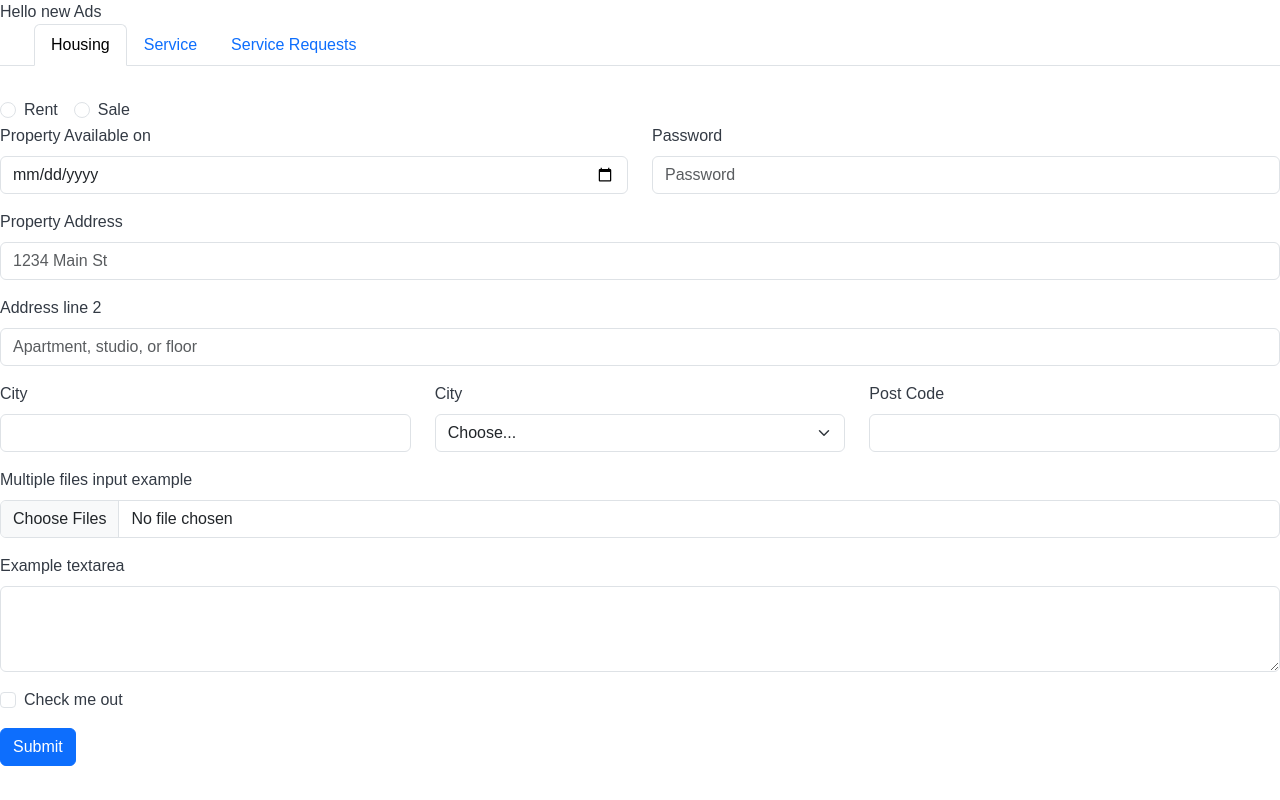
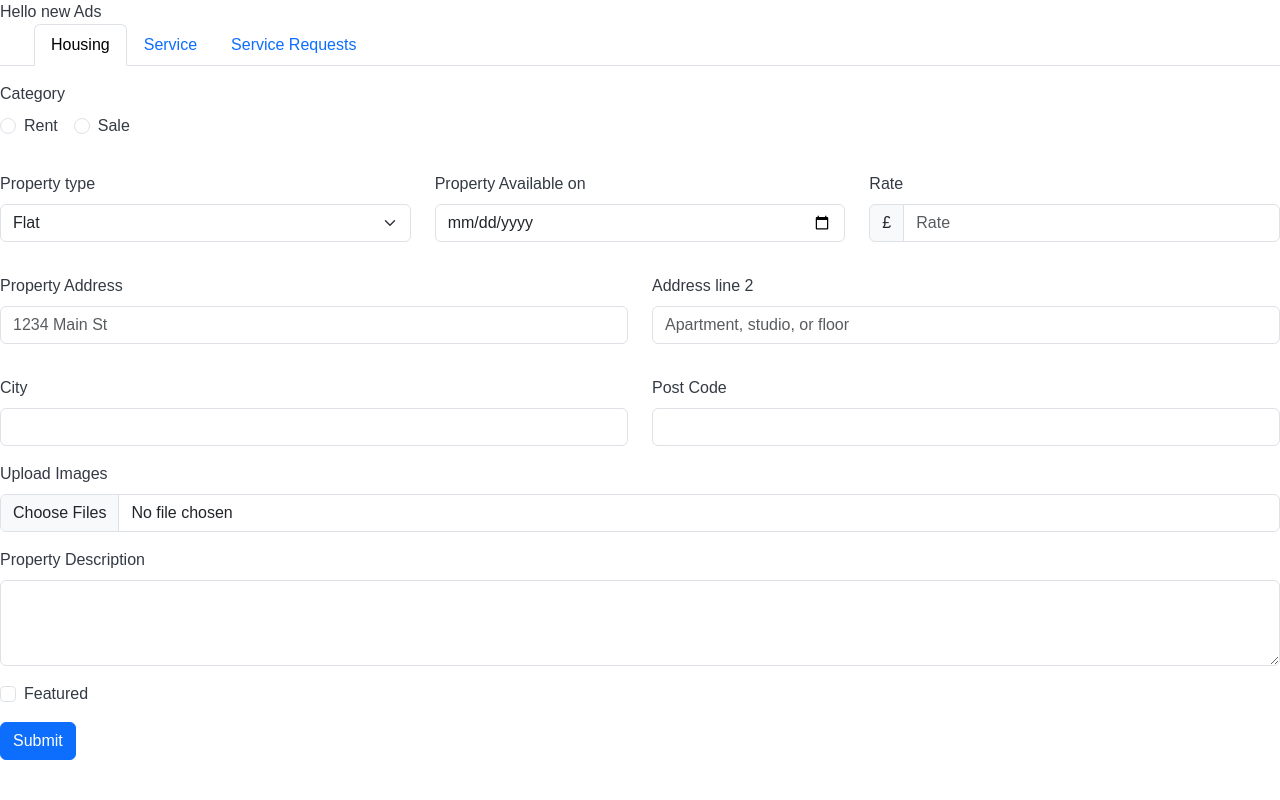
Before and after one commit to anh-8922/SETTLERS-HUB, a React (Create React App) app in the folder client/: page /addnewad in a window 1280 px wide. Both pictures are taken after a click on the tab "Housing". Built offline with nearby package versions, Linux system fonts and the light colour scheme; a web font is replaced by a local one.

Commit message:
housing form

```diff
--- /dev/null
+++ b/client/src/Components/AddNewPropertyAds.js
@@ -0,0 +1,194 @@
+
+import Button from 'react-bootstrap/Button';
+import Col from 'react-bootstrap/Col';
+import Form from 'react-bootstrap/Form';
+import Row from 'react-bootstrap/Row';
+import InputGroup from 'react-bootstrap/InputGroup';
+import { useState, useEffect } from 'react';
+
+
+export default function NewProperty() {
+  const [category, setCategory] = useState('')
+  const [propertyType, setPropertyType] = useState('Flat')
+  const [availableOn, setAvailableOn] = useState ('')
+  const [rate, setRate] = useState('')
+  const [addressline1, setAddressline1] = useState('')
+  const [addressline2, setAddressline2] = useState('')
+  const [city, setCity] = useState ('')
+  const [ postCode, setPostCode] = useState ('')
+  const [selectedImages, setSelectedImages] = useState([])
+
+  const handleCategoryChange = (event) => {
+    setCategory(event.target.value)
+    console.log("category:", category)
+  }
+
+  const handlePropertyType = (e) => {
+    setPropertyType(e.target.value)
+    console.log("property type:", propertyType)
+  }
+
+  const handleDateChange = (e) => {
+    setAvailableOn(e.target.value)
+    console.log('Available on:', availableOn)
+  }
+
+  const handleImageChange = (e) => {
+    e.preventDefault()
+    const files = Array.from(e.target.files);
+    setSelectedImages( ...files, selectedImages);
+    console.log("file:", files)
+
+  };
+  console.log("Images:", selectedImages)
+  console.log("Rate:", rate)
+  console.log("Address line  one:", addressline1)
+  console.log("Address line  one:", addressline2)
+  console.log("City:", city)
+  console.log("Post Code:", postCode)
+
+
+
+  useEffect(() => {
+    console.log('category:', category)
+    console.log('property type:', propertyType)
+    console.log('Available on:', availableOn)
+    console.log('Rate:', rate)
+    console.log("Address line  one:", addressline1)
+    console.log("Address line  one:", addressline2)
+    console.log("City:", city)
+    console.log("Post Code:", postCode)
+    console.log("Images:",selectedImages)
+  }, [category, propertyType, availableOn, rate, addressline1, city, postCode]);
+
+
+  return (
+    <Form>
+         <Row className="mb-3">
+         <Form.Label>Category</Form.Label>
+         <div key={`inline-radio`} className="mb-3">
+
+         <Form.Check
+            inline
+            label="Rent"
+            name="group1"
+            type="radio"
+            id="rent"
+            value="Rent"
+            checked={category === 'Rent'}
+            onChange={handleCategoryChange}
+          />
+
+            <Form.Check
+            inline
+            label="Sale"
+            name="group1"
+            type="radio"
+            id="sale"
+            value="Sale"
+            checked={category === 'Sale'}
+            onChange={handleCategoryChange}
+          />
+         </div>
+         </Row>
+         <Row className="mb-3">
+         <Form.Group as={Col} controlId="formGridPropertyType">
+         <Form.Label>Property type</Form.Label>
+          <Form.Select value={propertyType}
+                       onChange={handlePropertyType}>
+            {/* <option >Select...</option> */}
+            <option value="Flat">Flat</option>
+            <option value="2-Level Flat">2-Level Flat</option>
+            <option value="Studio Flats">Studio Flats</option>
+            <option value="Converted Flat">Converted Flat</option>
+            <option value="Detached House">Detached House</option>
+            <option value="Semi-detached House">Semi-detached House</option>
+            <option value="Terraced House">Terraced House</option>
+            <option value="End of Terrace House">End of Terrace House</option>
+
+          </Form.Select>
+         </Form.Group>
+
+         <Form.Group as={Col} controlId="formGridAvailableOn">
+          <Form.Label>Property Available on</Form.Label>
+          <Form.Control type="date"
+                        placeholder="Property Available on"
+                        value={availableOn}
+                        onChange={handleDateChange}/>
+        </Form.Group>
+
+        <Form.Group as={Col} controlId="formGridEmail">
+        <Form.Label>Rate</Form.Label>
+        <InputGroup className="mb-3" as={Col} >
+          <InputGroup.Text>£</InputGroup.Text>
+          <Form.Control type="text"
+                        placeholder="Rate"
+                        value={rate}
+                        onChange={(e) => setRate (e.target.value)} />
+
+
+          </InputGroup>
+          </Form.Group>
+
+         </Row>
+
+
+         <Row className="mb-3">
+      <Form.Group as={Col} className="mb-3" controlId="formGridAddress1">
+        <Form.Label>Property Address</Form.Label>
+        <Form.Control placeholder="1234 Main St"
+                      value={addressline1}
+                      onChange={(e) => setAddressline1(e.target.value)}/>
+      </Form.Group>
+
+      <Form.Group as={Col} className="mb-3" controlId="formGridAddress2">
+        <Form.Label>Address line 2</Form.Label>
+        <Form.Control placeholder="Apartment, studio, or floor"
+                      value={addressline2}
+                      onChange={(e) => setAddressline2(e.target.value)}/>
+      </Form.Group>
+      </Row>
+
+      <Row className="mb-3">
+        <Form.Group as={Col} controlId="formGridCity">
+          <Form.Label>City</Form.Label>
+          <Form.Control value={city}
+                      onChange={(e) => setCity(e.target.value)}/>
+        </Form.Group>
+
+        {/* <Form.Group as={Col} controlId="formGridState">
+          <Form.Label>City</Form.Label>
+          <Form.Select defaultValue="Choose...">
+            <option>Choose...</option>
+            <option>...</option>
+          </Form.Select>
+        </Form.Group> */}
+
+        <Form.Group as={Col} controlId="formGridZip">
+          <Form.Label>Post Code</Form.Label>
+          <Form.Control  value={postCode}
+                         onChange={(e) => setPostCode(e.target.value)} />
+        </Form.Group>
+      </Row>
+      <Form.Group controlId="formFileMultiple" className="mb-3">
+        <Form.Label>Upload Images</Form.Label>
+        <Form.Control type="file"
+                      multiple
+                      onChange={handleImageChange} />
+      </Form.Group>
+
+      <Form.Group className="mb-3" controlId="exampleForm.ControlTextarea1">
+        <Form.Label>Property Description</Form.Label>
+        <Form.Control as="textarea" rows={3} />
+      </Form.Group>
+
+      <Form.Group className="mb-3" id="formGridCheckbox">
+        <Form.Check type="checkbox" label="Featured" />
+      </Form.Group>
+
+      <Button variant="primary" type="submit">
+        Submit
+      </Button>
+    </Form>
+  );
+}
--- a/client/src/Components/City.js
+++ /dev/null
@@ -1,88 +0,0 @@
-
-import Button from 'react-bootstrap/Button';
-import Col from 'react-bootstrap/Col';
-import Form from 'react-bootstrap/Form';
-import Row from 'react-bootstrap/Row';
-
-function City() {
-  return (
-    <Form>
-         <Row className="mb-3"></Row>
-            <Form.Check
-            inline
-            label="Rent"
-            name="group1"
-            type="radio"
-            id={`inline-radio-1`}
-          />
-            <Form.Check
-            inline
-            label="Sale"
-            name="group1"
-            type="radio"
-            id={`inline-radio-2`}
-          />
-
-      <Row className="mb-3">
-        <Form.Group as={Col} controlId="formGridEmail">
-          <Form.Label>Property Available on</Form.Label>
-          <Form.Control type="date" placeholder="Property Available on" />
-        </Form.Group>
-
-        <Form.Group as={Col} controlId="formGridPassword">
-          <Form.Label>Password</Form.Label>
-          <Form.Control type="password" placeholder="Password" />
-        </Form.Group>
-      </Row>
-
-      <Form.Group className="mb-3" controlId="formGridAddress1">
-        <Form.Label>Property Address</Form.Label>
-        <Form.Control placeholder="1234 Main St" />
-      </Form.Group>
-
-      <Form.Group className="mb-3" controlId="formGridAddress2">
-        <Form.Label>Address line 2</Form.Label>
-        <Form.Control placeholder="Apartment, studio, or floor" />
-      </Form.Group>
-
-      <Row className="mb-3">
-        <Form.Group as={Col} controlId="formGridCity">
-          <Form.Label>City</Form.Label>
-          <Form.Control />
-        </Form.Group>
-
-        <Form.Group as={Col} controlId="formGridState">
-          <Form.Label>City</Form.Label>
-          <Form.Select defaultValue="Choose...">
-            <option>Choose...</option>
-            <option>...</option>
-          </Form.Select>
-        </Form.Group>
-
-        <Form.Group as={Col} controlId="formGridZip">
-          <Form.Label>Post Code</Form.Label>
-          <Form.Control />
-        </Form.Group>
-      </Row>
-      <Form.Group controlId="formFileMultiple" className="mb-3">
-        <Form.Label>Multiple files input example</Form.Label>
-        <Form.Control type="file" multiple />
-      </Form.Group>
-
-      <Form.Group className="mb-3" controlId="exampleForm.ControlTextarea1">
-        <Form.Label>Example textarea</Form.Label>
-        <Form.Control as="textarea" rows={3} />
-      </Form.Group>
-
-      <Form.Group className="mb-3" id="formGridCheckbox">
-        <Form.Check type="checkbox" label="Check me out" />
-      </Form.Group>
-
-      <Button variant="primary" type="submit">
-        Submit
-      </Button>
-    </Form>
-  );
-}
-
-export default City;
--- a/client/src/Components/PostNewHousingAds.js
+++ b/client/src/Components/PostNewHousingAds.js
@@ -1,9 +1,10 @@
-import City from "./City"
+import NewProperty from "./AddNewPropertyAds"
+
 export default  function PostNewHousingAds () {
     return(
         <div>
 
-                <City/>
+                <NewProperty/>
 
         </div>
     )
```
Also changed, not shown: 1 other file (tests, documents, lock files or other folders).
